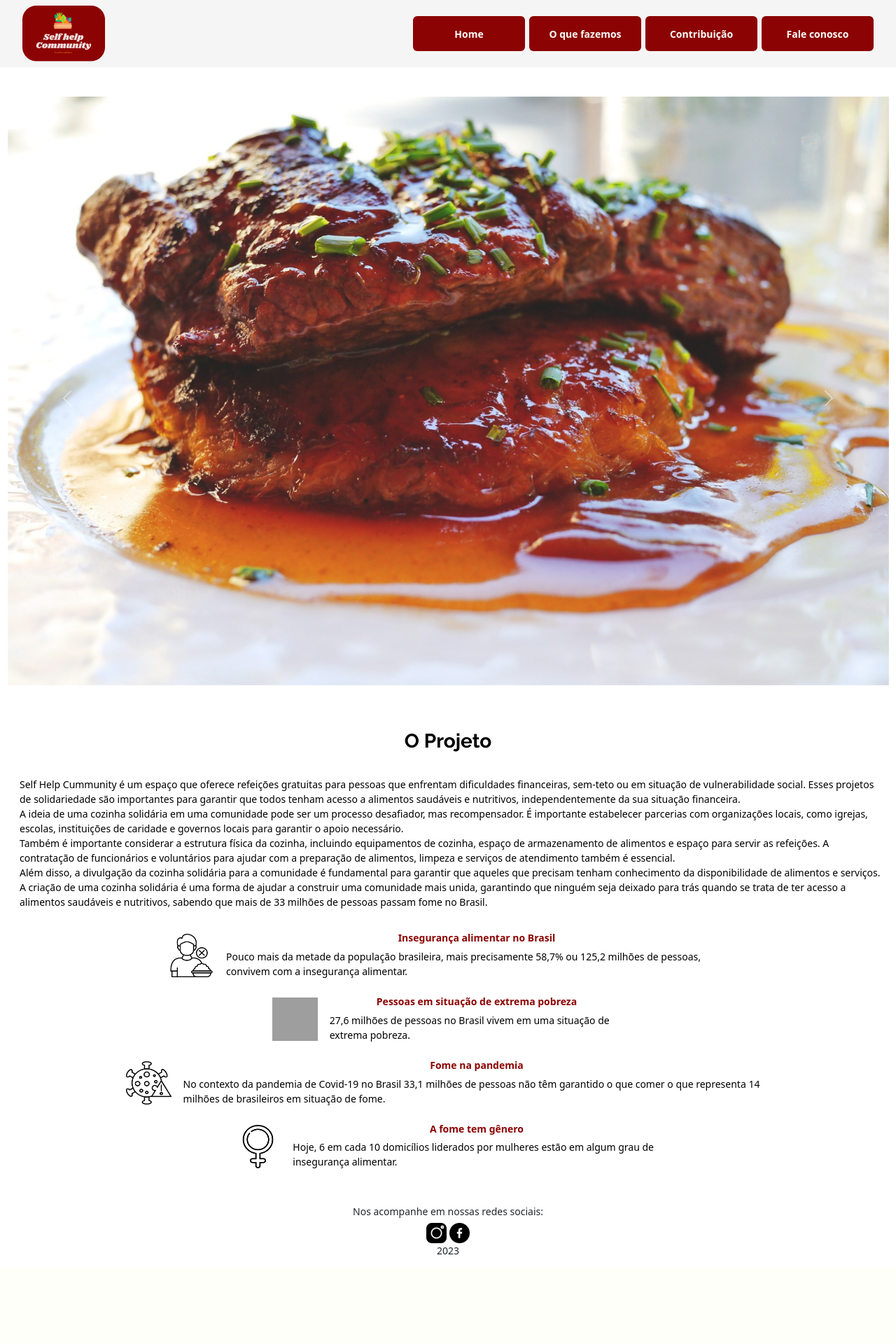
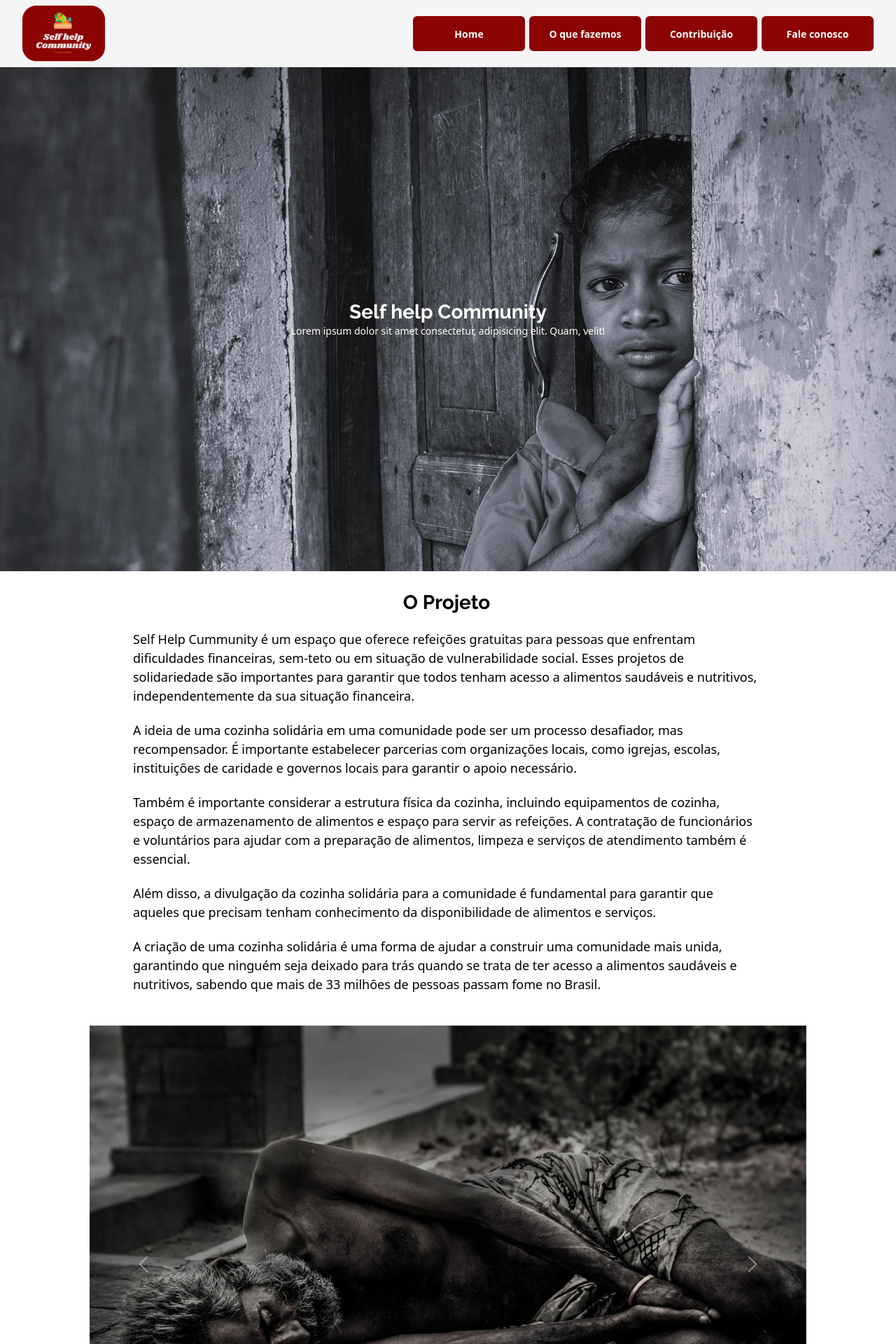
Before and after one commit to Lilian-Carvalho25/Doe-e-alimente, a PHP site: page / in a window 1280 px wide. Shown: the top 1920 px of the page at 70% size. Before the commit the page ends 1792 px from the top, so only its background shows below. Run offline with PHP 8.4, Linux system fonts and the light colour scheme; grey boxes are pictures that could not be loaded.

Commit message:
Responsividade - Home
Além da responsividade, alterei a posição do carrossel, e mudei o destaque.

```diff
--- a/css/style.css
+++ b/css/style.css
@@ -11,6 +11,7 @@ html {
 
 body {
     font-family: "Fira Sans",'Courier New', Courier, monospace,;
+    height: 100vh;
 }
 
 h2 {
@@ -89,8 +90,23 @@ nav h2 a {
     color: #fffffa;
 }
 
-#carouselExampleAutoplaying {
-    max-width: 100%;
+/* PÁGINA HOME */
+
+/* Destaque */
+#destaque-home {
+    background:url(../imagens/menina-na-porta.jpg);
+    background-repeat: no-repeat;
+    background-size: cover;
+    height: 90vh;
+    margin-bottom: 25px;
+}
+
+#destaque-home h2 {
+    color: #fffffa;
+}
+
+#destaque-home p {
+    color: #fffffa;
 }
 
 #container-home {
@@ -98,20 +114,17 @@ nav h2 a {
     color: black;
 }
 
-#alinhamento-paragrafo-home {
-    text-align: left;
-    margin-left: 14px;
-    padding: 1rem;
+#carrossel-home {
+    max-width: 85%;
+    margin: 10px auto;
 }
 
 #container-contexto {
-    margin-top: 19px;
-    margin-bottom: 15px;
+    margin: 19px auto;
     display: flex;
     flex-direction: column;
     justify-content: center;
     align-items: center;
-
 }
 
 .contexto {
@@ -163,12 +176,12 @@ nav h2 a {
     background-color: #A69851;
 }
 
-.oq-fazemos-texto{
+/* .oq-fazemos-texto{
     padding-top: 1.5rem;
     padding-bottom: 1.3rem;
     text-align: center;
     color: #fffffa;
-}
+} */
 
 .aumento {
     text-align: center;
@@ -194,18 +207,18 @@ nav h2 a {
 }
 
 /* Contribução */
-#container-contribuicao p {
+#container-contribuicao p, #alinhamento-paragrafo-home p, #main-oq-fazemos p {
     text-align: left;
     margin-top: 22px;
 }
 
-#espaco-texto {
+.espaco-texto {
     max-width: 90%;
     text-align: center;
     margin-left: 1.7rem;
 }
 
-#espaco-texto h2 {
+.espaco-texto h2 {
     margin-top: 2rem;
 }
 
@@ -460,9 +473,116 @@ form{
     }
 }
 
+/* RESPONSIVIDADE DA PÁGINA HOME */
+@media screen and (min-width:1214px){
+    #destaque-home {
+        display: flex;
+        flex-direction: column;
+        align-items: center;
+        justify-content: center;
+    }
+
+    #carrossel-home {
+        max-width: 80%;
+        margin: 45px auto;
+    }
+
+    .contexto {
+        max-width: 70%;
+        text-align: start;
+        margin-bottom: 35px;
+    }
+
+    .contexto h6 {
+        font-size: 22px;
+    }
+
+    .contexto p {
+        font-size: 17px;
+    }
+
+    .contexto img {
+        width: 73px;
+        height: 70px;
+    }
+
+}
+
+/* A PARTIR DE 1601PX */
+@media screen and (min-width:1601px){
+    #carrossel-home {
+        max-width: 87%;
+        margin: 55px auto;
+    }
+
+    #container-contexto {
+        display: flex;
+        justify-content: center;
+        align-items: center;
+    }
+    .parte-de-cima {
+        display: flex;
+        align-items: center;
+        justify-content: center;
+        max-width: 80%;
+        margin: 0 auto;
+    }
+
+    .parte-de-baixo {
+        display: flex;
+        align-items: center;
+        justify-content: center;
+        max-width: 80%;
+        margin: 0 auto;
+    }
+
+    .contexto {
+        max-width: 50%;
+    }
+
+    .contexto h6 {
+        font-size: 29px;
+    }
+
+    .contexto p {
+        font-size: 24px;
+    }
+
+    .contexto img {
+        width: 95px;
+        height: 89px;
+    }
+
+}
+
+@media screen and (min-width:2021px) {
+
+    .contexto {
+        max-width: 40%;
+    }
+
+    .parte-de-cima {
+        display: flex;
+        align-items: center;
+        justify-content: center;
+        max-width: 80%;
+        margin: 0 auto;
+        gap: 80px;
+    }
+
+    .parte-de-baixo {
+        display: flex;
+        align-items: center;
+        justify-content: center;
+        max-width: 80%;
+        margin: 0 auto;
+        gap: 80px;
+    }
+}
+
 /* RESPONSIVIDADE DA PÁGINA CONTRIBUIÇÃO */
 @media screen and (min-width:540px) {
-    #espaco-texto{
+    .espaco-texto{
         margin-left: 2rem;
     }
 
@@ -477,7 +597,7 @@ form{
 
 /* A PARTIR DE 700PX */
 @media screen and (min-width:700px) {
-    #espaco-texto {
+    .espaco-texto {
         max-width: 80%;
         margin-left: 65px
     }
@@ -495,18 +615,18 @@ form{
 
 /* A PARTIR DE 778PX */
 @media screen and (min-width:778px) {
-    #espaco-texto {
+    .espaco-texto {
         margin-left: 75px;
     }
 }
 
 /* A PARTIR DE 1158PX */
 @media screen and (min-width:1158px) {
-    #espaco-texto p {
+    .espaco-texto p {
         font-size: 18px;
     }
 
-    #espaco-texto {
+    .espaco-texto {
         max-width: 70%;
         margin-left: 190px;
     }
@@ -555,14 +675,14 @@ form{
 
 /* A PARTIR DE 1334PX */
 @media screen and (min-width:1334px){
-    #espaco-texto{
+    .espaco-texto{
         margin-left: 210px;
     }
 }
 
 /* A PARTIR DE 1450PX */
 @media screen and (min-width:1450px){
-    #espaco-texto{
+    .espaco-texto{
         max-width: 62%;
         margin-left: 285px;
     }
@@ -587,16 +707,16 @@ form{
         font-size: 20px;
     }
 
-    #espaco-texto{
+    .espaco-texto{
         max-width: 70%;
         margin: 0 auto;
     }
 
-    #espaco-texto h2, #contribuicao h2, #formas-de-pagamento h2 {
+    .espaco-texto h2, #contribuicao h2, #formas-de-pagamento h2 {
         font-size: 26px;
     }
 
-    #espaco-texto p {
+    .espaco-texto p {
         font-size: 20px;
     }
 
@@ -657,15 +777,15 @@ form{
         font-size: 22px;
     }
 
-    #espaco-texto{
+    .espaco-texto{
         max-width: 75%;
     }
 
-    #espaco-texto h2, #contribuicao h2, #formas-de-pagamento h2 {
+    .espaco-texto h2, #contribuicao h2, #formas-de-pagamento h2 {
         font-size: 30px;
     }
 
-    #espaco-texto p {
+    .espaco-texto p {
         font-size: 25px;
     }
 
--- a/index.html
+++ b/index.html
@@ -35,33 +35,17 @@
 
     <main id="container-home">
 
-        <section id="container-carrossel">
-            <div id="carouselExampleAutoplaying" class="carousel slide container my-5" data-bs-ride="carousel">
-                <div class="carousel-inner">
-                  <div class="carousel-item active">
-                    <img src="imagens/bife-de-carne.jpg" class="d-block w-100" alt="...">
-                  </div>
-                  <div class="carousel-item">
-                    <img src="imagens/chef-de-cozinha.jpg" class="d-block w-100" alt="...">
-                  </div>
-                  <div class="carousel-item">
-                    <img src="imagens/imagembatatas.jpg" class="d-block w-100" alt="...">
-                  </div>
-                </div>
-                <button class="carousel-control-prev" type="button" data-bs-target="#carouselExampleAutoplaying" data-bs-slide="prev">
-                  <span class="carousel-control-prev-icon" aria-hidden="true"></span>
-                  <span class="visually-hidden">Previous</span>
-                </button>
-                <button class="carousel-control-next" type="button" data-bs-target="#carouselExampleAutoplaying" data-bs-slide="next">
-                  <span class="carousel-control-next-icon" aria-hidden="true"></span>
-                  <span class="visually-hidden">Next</span>
-                </button>
+       <section id="destaque-home">
+        <div id="escrita">
+            <h2>Self help Community</h2>
+            <p>Lorem ipsum dolor sit amet consectetur, adipisicing elit. Quam, velit!</p>
         </div>
        </section>
 
         <section class="conteudo">
-            <h2>O Projeto</h2><br>
-            <div id="alinhamento-paragrafo-home">
+
+            <div id="alinhamento-paragrafo-home" class="espaco-texto">
+                <h2>O Projeto</h2>
                 <p>Self Help Cummunity é um espaço que oferece refeições gratuitas para pessoas que enfrentam dificuldades
                     financeiras, sem-teto ou em situação de vulnerabilidade social. Esses projetos de solidariedade são
                     importantes para garantir que todos tenham acesso a alimentos saudáveis e nutritivos, independentemente da
@@ -74,13 +58,55 @@
                     para ajudar com a preparação de alimentos, limpeza e serviços de atendimento também é essencial.</p>
                 <p>Além disso, a divulgação da cozinha solidária para a comunidade é fundamental para garantir que aqueles que
                     precisam tenham conhecimento da disponibilidade de alimentos e serviços.</p>
-                A criação de uma cozinha solidária é uma forma de ajudar a construir uma comunidade mais unida, garantindo que
+                <p>A criação de uma cozinha solidária é uma forma de ajudar a construir uma comunidade mais unida, garantindo que
                 ninguém seja deixado para trás quando se trata de ter acesso a alimentos saudáveis e nutritivos, sabendo que
                 mais de 33 milhões de pessoas passam fome no Brasil.</p>
             </div>
         </section>
 
+        <section id="carrossel-home">
+            <div id="carouselExampleCaptions" class="carousel slide">
+                <div class="carousel-indicators">
+                  <button type="button" data-bs-target="#carouselExampleCaptions" data-bs-slide-to="0" class="active" aria-current="true" aria-label="Slide 1"></button>
+                  <button type="button" data-bs-target="#carouselExampleCaptions" data-bs-slide-to="1" aria-label="Slide 2"></button>
+                  <button type="button" data-bs-target="#carouselExampleCaptions" data-bs-slide-to="2" aria-label="Slide 3"></button>
+                </div>
+                <div class="carousel-inner">
+                  <div class="carousel-item active">
+                    <img src="imagens/homem-deitado-sem-camisa.jpg" class="d-block w-100" alt="...">
+                    <div class="carousel-caption d-none d-md-block">
+                      <!-- <h5>First slide label</h5>
+                      <p>Some representative placeholder content for the first slide.</p> -->
+                    </div>
+                  </div>
+                  <div class="carousel-item">
+                    <img src="imagens/criancas-magras.jpg" class="d-block w-100" alt="...">
+                    <div class="carousel-caption d-none d-md-block">
+                      <!-- <h5>Second slide label</h5>
+                      <p>Some representative placeholder content for the second slide.</p> -->
+                    </div>
+                  </div>
+                  <div class="carousel-item">
+                    <img src="imagens/crianca-comendo-no-lixao.jpg" class="d-block w-100" alt="...">
+                    <div class="carousel-caption d-none d-md-block">
+                      <!-- <h5>Third slide label</h5>
+                      <p>Some representative placeholder content for the third slide.</p> -->
+                    </div>
+                  </div>
+                </div>
+                <button class="carousel-control-prev" type="button" data-bs-target="#carouselExampleCaptions" data-bs-slide="prev">
+                  <span class="carousel-control-prev-icon" aria-hidden="true"></span>
+                  <span class="visually-hidden">Prévia</span>
+                </button>
+                <button class="carousel-control-next" type="button" data-bs-target="#carouselExampleCaptions" data-bs-slide="next">
+                  <span class="carousel-control-next-icon" aria-hidden="true"></span>
+                  <span class="visually-hidden">Avançar</span>
+                </button>
+              </div>
+        </section>
+
         <section id="container-contexto">
+            <div class="parte-de-cima">
                 <article class="contexto">
                     <img src="imagens/icone-inseguranca-alimentar.png" alt="ícone insegurança alimentar">
                     <div class="alinhamento">
@@ -88,7 +114,6 @@
                         <p>Pouco mais da metade da população brasileira, mais precisamente 58,7% ou 125,2 milhões de pessoas, convivem com a insegurança alimentar.</p>
                     </div>
                 </article>
-
                 <article class="contexto">
                     <img src="imagens/icone-linha-de-pobreza.png" alt="ícone insegurança alimentar">
                     <div class="alinhamento">
@@ -96,7 +121,9 @@
                         <p>27,6 milhões de pessoas no Brasil vivem em uma situação de extrema pobreza.</p>
                     </div>
                 </article>
+            </div>
 
+            <div class="parte-de-baixo">
                 <article class="contexto">
                     <img src="imagens/icone-coronavirus.png" alt="ícone insegurança alimentar">
                     <div class="alinhamento">
@@ -104,7 +131,6 @@
                         <p>No contexto da pandemia de Covid-19 no Brasil 33,1 milhões de pessoas não têm garantido o que comer o que representa 14 milhões de brasileiros em situação de fome.</p>
                     </div>
                 </article>
-
                 <article class="contexto">
                     <img src="imagens/icone-feminino.png" alt="ícone insegurança alimentar">
                     <div class="alinhamento">
@@ -112,6 +138,7 @@
                         <p>Hoje, 6 em cada 10 domicílios liderados por mulheres estão em algum grau de insegurança alimentar.</p>
                     </div>
                 </article>
+            </div>
         </section>
 
     </main>
--- a/oq-fazemos.html
+++ b/oq-fazemos.html
@@ -32,7 +32,7 @@
 
     <main id="main-oq-fazemos">
         <img src="imagens/fundo-prato-vazio.png" alt="">
-        <section class="oq-fazemos-texto limitador">
+        <section class="espaco-texto">
             <p>O objetivo principal da Self Help Community é fornecer refeições gratuitas para pessoas em situação de
                 vulnerabilidade social, como pessoas sem-teto, desempregadas ou com baixa renda. Essa iniciativa tem como
                 objetivo garantir que todas as pessoas tenham acesso a alimentos saudáveis e nutritivos.</p>
```
Also changed, not shown: contribuicao.html (+5 -5 lines), imagens/crianca-comendo-no-lixao.jpg (added), imagens/criancas-magras.jpg (added), imagens/homem-deitado-sem-camisa.jpg (added), imagens/menina-na-porta.jpg (added). Lines whose indentation alone changed are shown as unchanged.
